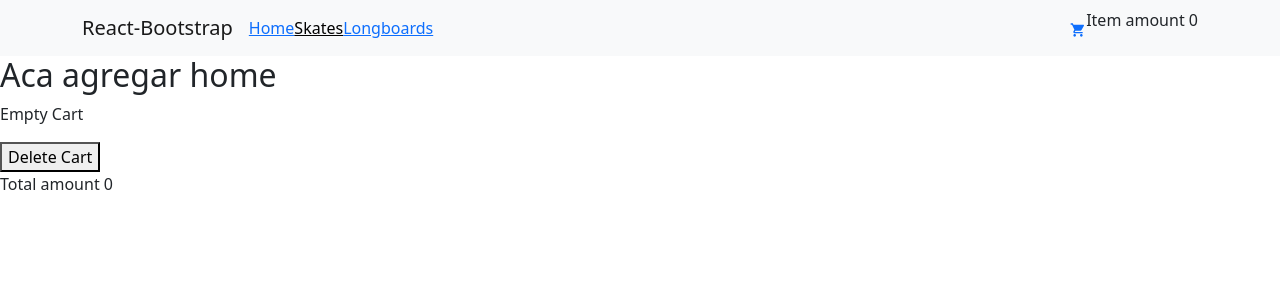
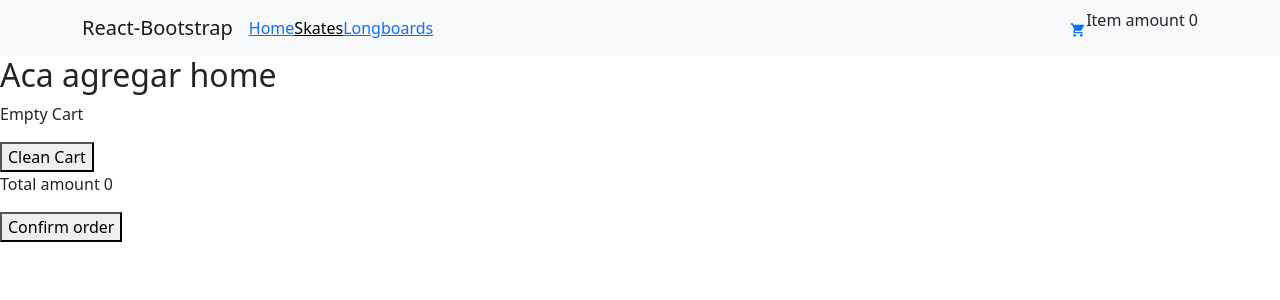
Before and after one commit to SilvinaD/ecommerce-silvinad, a React (Create React App) app: page /cart in a window 1280 px wide. Shown: the top 300 px of the page. Built offline with nearby package versions, Linux system fonts and the light colour scheme.

Commit message:
Armando orden de compra

```diff
--- a/src/components/Cart/Cart.js
+++ b/src/components/Cart/Cart.js
@@ -1,9 +1,39 @@
-import { useContext } from "react";
-import { CartContext } from "../../context/CartContext";
+import { useState } from "react";
+import { UseCartContext } from "../../context/CartContext";
+import { addDoc, collection, getFirestore, serverTimestamp } from "firebase/firestore";
 import CartItem from "./CartItem";
 
-const Cart = () => {
-  const { CartList, EmptyCart, PriceTotal, IconCart } = useContext(CartContext);
+
+  const Cart = () => {
+
+    const { CartList, EmptyCart, PriceTotal, IconCart } = UseCartContext();
+    const [order, setOrder] = useState(false)
+
+    const createOrder = () => {
+
+        const db = getFirestore() // ** conectar a la base de datos
+        const queryCollection = collection(db, "orders");
+
+        const user = { nombre: "Silvina Donvito", email: "silvina1@gmail.com", phone: "54112584691" }
+
+        const order = { user, CartList, PriceTotal, created_at: serverTimestamp() }
+
+        const request = addDoc(queryCollection, order)
+
+        request
+            .then((resp) => {
+                setOrder(resp.id)
+                alert("Your purchase was succesful!" + resp.id);
+
+            })
+            .catch((error) => {
+                console.log(": " + error)
+            })
+            .finally((resp)=> {
+                EmptyCart();
+            })
+    }
+
 
   return (
     <>
@@ -15,9 +45,11 @@ const Cart = () => {
       )}
     </div>
 
-    <button onClick={EmptyCart}>Delete Cart</button>
+    <button onClick={EmptyCart}>Clean Cart</button>
     <p>Total amount {PriceTotal()} </p>
     {IconCart() < 1? <p> </p>:<p> Item {IconCart()}</p>}
+
+    <button onClick={createOrder}>Confirm order</button>
     </>
   );
 };
--- a/src/containers/ItemListContainer/ItemListContainer.js
+++ b/src/containers/ItemListContainer/ItemListContainer.js
@@ -2,7 +2,7 @@ import { useEffect, useState } from 'react';
 import { useParams } from 'react-router-dom';
 //import { getFetch } from '../../helpers/getFetch';
 import ItemList from '../../components/ItemList/ItemList';
-import { collection, getDocs, getFirestore, limit, orderBy, query, where } from 'firebase/firestore'
+import { collection, getDocs, getFirestore, query, where } from 'firebase/firestore'
 //import './ItemListContainer.css';
 
 
```
